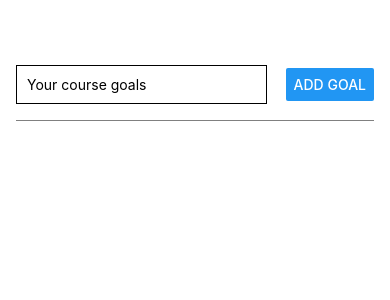
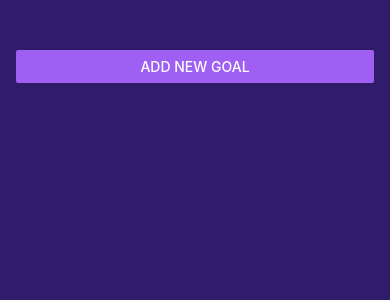
Before and after one commit to 2405Sd/RNCourse, a React Native app: screen / in a window 390 px wide. Shown: the top 300 px of the page. Built offline with nearby package versions, Linux system fonts and the light colour scheme.

Commit message:
Visual Effect to App

```diff
--- a/App.js
+++ b/App.js
@@ -1,39 +1,83 @@
 import { useState } from 'react';
-import { StyleSheet, View, FlatList } from 'react-native';
+import { StyleSheet, View, FlatList, Button } from 'react-native';
+import { StatusBar } from 'expo-status-bar';
+
 import GoalItem from './components/GoalItem';
 import GoalInput from './components/GoalInput';
 
 export default function App() {
+
+  const [modalisVisible, setIsModalVisible] = useState(false);
   const [courseGoals, setCourseGoals] = useState([]);
+
+  function startAddGoalHandler() {
+    setIsModalVisible(true);
+  }
+
+  function endAddGoalHandler() {
+    setIsModalVisible(false);
+  }
 
   function addGoalHandler(enteredGoalText) {
     setCourseGoals(currentCourseGoals => [
       ...currentCourseGoals,
-      { text: enteredGoalText, key: Math.random().toString() },
+      {
+        text: enteredGoalText,
+        id: Math.random().toString(),
+      },
     ]);
+
+
+    endAddGoalHandler();
   }
 
-  function deleteGoalHAndler(){
-    console.log('Delete goal');
+  function deleteGoalHAndler(id) {
+    setCourseGoals(currentCourseGoals => {
+      return currentCourseGoals.filter((goal) => goal.id !== id);
+    });
   }
 
   return (
+    <>
+    <StatusBar style='light' />
     <View style={styles.appcontainer}>
-      <GoalInput onAddGoal={addGoalHandler} />
+
+      <Button
+        title="Add New Goal"
+        color="#9f5ff3"
+        onPress={startAddGoalHandler}
+      />
+
+      <GoalInput
+        visible={modalisVisible}
+        onAddGoal={addGoalHandler}
+        onCancel={endAddGoalHandler}
+      />
 
       <View style={styles.goalscontainer}>
         <FlatList
           data={courseGoals}
           renderItem={(itemData) => {
-            return <GoalItem text={itemData.item.text} onDeleteItem={deleteGoalHAndler} />;
+            return (
+              <GoalItem
+                text={itemData.item.text}
+                id={itemData.item.id}
+                onDeleteItem={deleteGoalHAndler.bind(
+                  this,
+                  itemData.item.id
+                )}
+              />
+            );
           }}
           keyExtractor={(item, index) => {
-            return item.key;
+            return item.id;
           }}
           alwaysBounceVertical={false}
         />
       </View>
+
     </View>
+    </>
   );
 }
 
@@ -42,9 +86,12 @@
     flex: 1,
     paddingTop: 50,
     paddingHorizontal: 16,
+    backgroundColor: '#311b6b',
+
   },
 
   goalscontainer: {
     flex: 10,
+
   },
 });
--- a/app.json
+++ b/app.json
@@ -5,6 +5,7 @@
     "version": "1.0.0",
     "orientation": "portrait",
     "icon": "./assets/icon.png",
+    "backgroundColor": "#1e085a",
     "userInterfaceStyle": "light",
     "ios": {
       "supportsTablet": true
--- a/components/GoalInput.js
+++ b/components/GoalInput.js
@@ -1,5 +1,6 @@
-import { StyleSheet, View, Button, TextInput } from 'react-native';
+import { StyleSheet, View, Button, TextInput, Modal, Image } from 'react-native';
 import { useState } from 'react';
+import { StatusBar } from 'expo-status-bar';
 
 function GoalInput(props) {
   const [enteredGoalText, setEnteredGoalText] = useState('');
@@ -9,27 +10,47 @@
   }
 
   function addGoalHandler() {
-    if (enteredGoalText.trim().length === 0) {
-      return;
-    }
-
     props.onAddGoal(enteredGoalText);
     setEnteredGoalText('');
   }
 
   return (
-    <View style={styles.inputcontainer}>
+    <>
+    <StatusBar style='light' />
+   <Modal visible={props.visible} animationType='slide'>
+     <View style={styles.inputcontainer}>
+      <Image style={styles.image} source={require ('../assets/Images/goal.png' )}
+      style={{
+        width: 100,
+        height: 100,
+        tintColor: 'white',
+        marginBottom: 20,
+  }}
+
+
+ />
       <TextInput
         style={styles.textinput}
         placeholder='Your course goals'
         value={enteredGoalText}
         onChangeText={goalInputHandler}
       />
-      <Button
-        title='Add Goal'
-        onPress={addGoalHandler}
-      />
+      <View style={styles.buttonContainer}>
+        <View style={styles.button}>
+          <Button title='Add Goal' onPress={addGoalHandler} color={"#5e0acc"} />
+          </View>
+          <View style={styles.button}>
+            <Button title='Cancel' onPress={props.onCancel} color={"#f31282"} />
+
+          </View>
+
+
+
+      </View>
+
     </View>
+   </Modal>
+    </>
   );
 }
 
@@ -38,18 +59,35 @@
 const styles = StyleSheet.create({
   inputcontainer: {
     flex: 1,
-    flexDirection: 'row',
-    justifyContent: 'space-between',
+    justifyContent: 'center',
     alignItems: 'center',
-    marginBottom: 24,
-    borderBottomWidth: 1,
-    borderBottomColor: 'grey',
+
+    padding: 16,
+
+    backgroundColor: '#311b6b',
+  },
+  image:{
+    width: 100,
+    height: 100,
+    margin: 20,
   },
   textinput: {
     borderWidth: 1,
-    borderColor: 'black',
-    width: '70%',
-    marginRight: 10,
+    borderColor: '#e4d0ff',
+    backgroundColor: '#e4d0ff',
+    color: '#120438',
+    borderRadius: 6,
+    width: '100%',
+
     padding: 10,
   },
+  buttonContainer:{
+    marginTop: 16,
+    flexDirection: 'row',
+
+  },
+button: {
+  width: 100,
+  marginHorizontal: 8,
+},
 });
--- a/components/GoalItem.js
+++ b/components/GoalItem.js
@@ -1,27 +1,34 @@
 import {View, Text, StyleSheet, Pressable} from 'react-native';
 
-function GoalItem(props){
-return (
-  <Pressable onPress={props.onDeleteItem}>
+function GoalItem(props) {
+  return (
     <View style={styles.goalItem}>
-        <Text style={styles.goalText}>
-          {props.text}
-        </Text>
-      </View>
+      <Pressable
+        android_ripple={{ color: '#3a01a5' }}
+        onPress={props.onDeleteItem.bind(this, props.id)}
+        style={({ pressed }) => pressed && styles.pressedItem}
+      >
+        <Text style={styles.goalText}>{props.text}</Text>
       </Pressable>
-)
+    </View>
+  );
 }
 
 export default GoalItem;
 
 const styles = StyleSheet.create({
-    goalItem:{
+  goalItem: {
     margin: 8,
     borderRadius: 6,
     backgroundColor: '#5e0acc',
-    padding: 8,
+
   },
-  goalText:{
+  pressedItem: {
+    opacity: 0.5,
+
+  },
+  goalText: {
     color: 'white',
+     padding: 8,
   },
 });
```
Also changed, not shown: assets/Images/goal.png (added).
